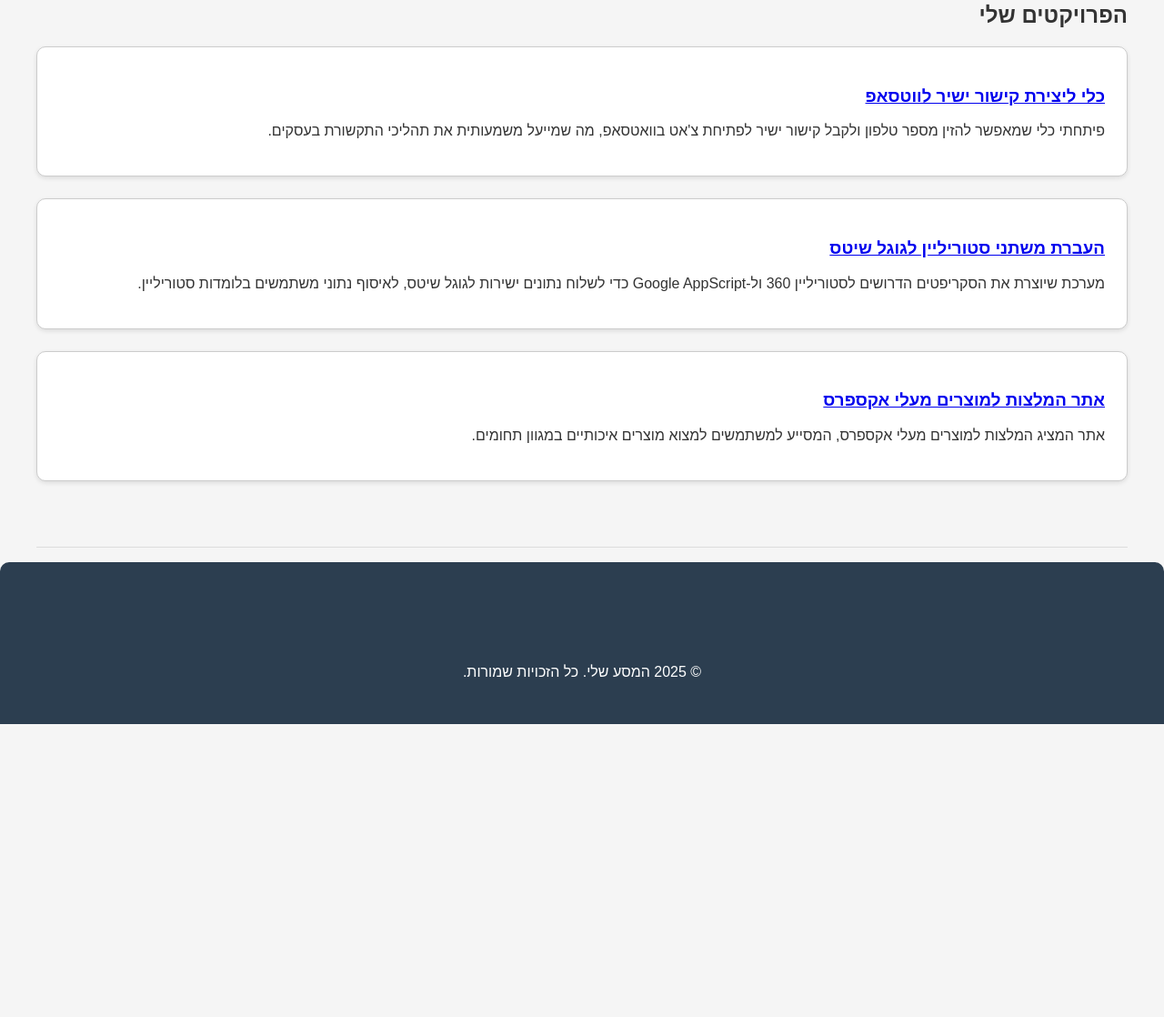
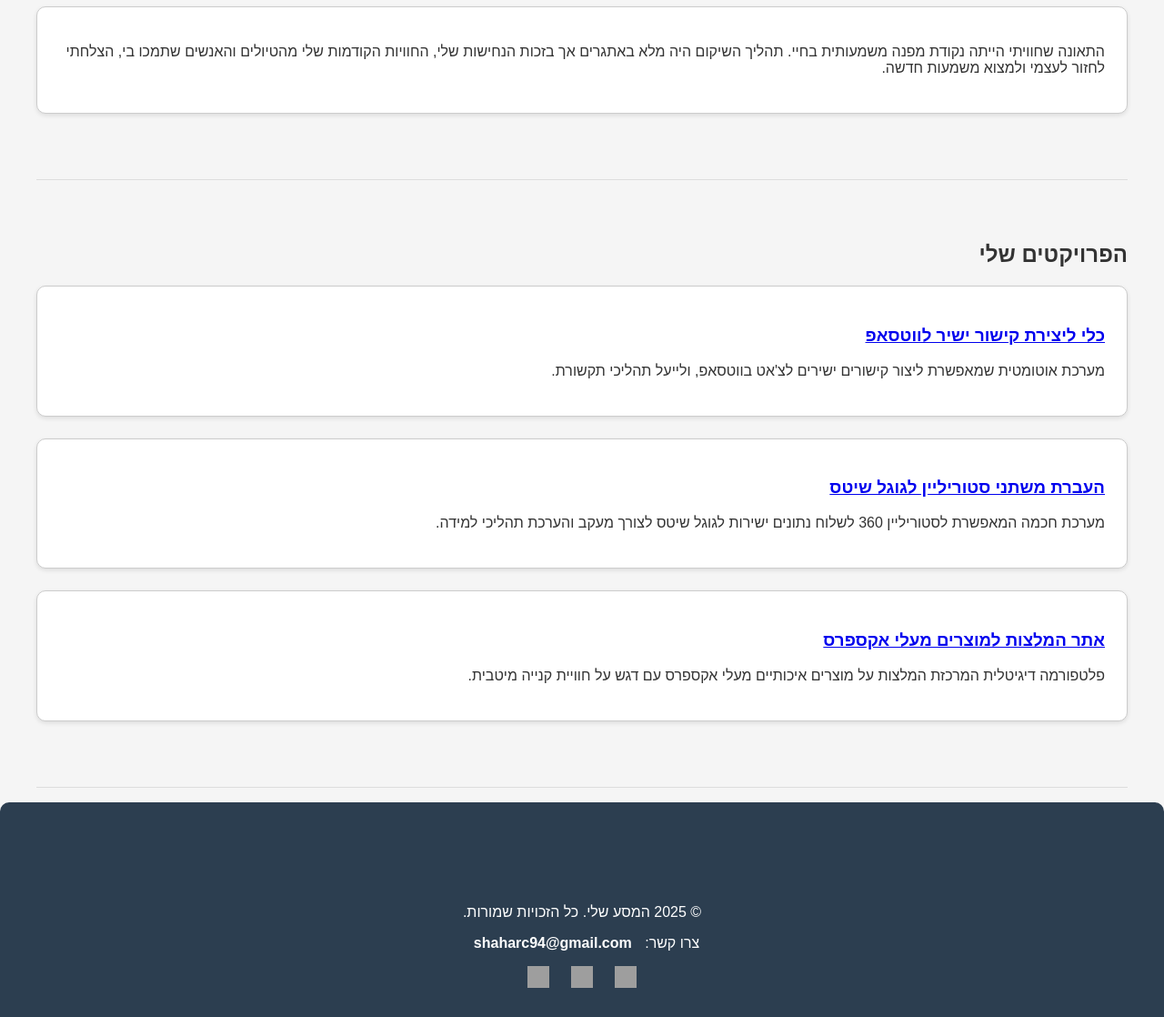
Before and after one commit to shaharc94/website, a plain HTML site: page index.html in a window 1280 px wide. Shown: the part 757-1875 px from the top of the page at 91% size. Before the commit the page ends 1553 px from the top, so only its background shows below. Drawn offline with Linux system fonts and the light colour scheme; grey boxes are pictures that could not be loaded.

Commit message:
Update index.html

```diff
--- a/index.html
+++ b/index.html
@@ -92,6 +92,18 @@
       border-top-left-radius: 10px;
       border-top-right-radius: 10px;
     }
+    .social-links a {
+      color: #fff;
+      margin: 0 10px;
+      text-decoration: none;
+      font-weight: bold;
+      display: inline-block;
+    }
+    .social-links img {
+      width: 24px;
+      height: 24px;
+      vertical-align: middle;
+    }
   </style>
 </head>
 <body>
@@ -100,6 +112,8 @@
       <ul>
         <li><a href="#home">בית</a></li>
         <li><a href="#about">אודות</a></li>
+        <li><a href="#journeys">סיפורי הטיולים</a></li>
+        <li><a href="#recovery">סיפורי התאונה והשיקום</a></li>
         <li><a href="#projects">פרויקטים</a></li>
         <li><a href="#contact">צור קשר</a></li>
       </ul>
@@ -109,14 +123,20 @@
   <div class="container">
     <section id="home" class="hero">
       <h1>ברוכים הבאים למסע שלי</h1>
-      <p>אני שחר כהן, מפתח טכנולוגי ואיש למידה דיגיטלית. כאן תמצאו את הסיפורים שלי, הפרויקטים שאני מפתח, והתובנות מהדרך שעברתי.</p>
+      <p>אני שחר כהן, יזם טכנולוגי ומומחה ללמידה דיגיטלית. כאן תוכלו לקרוא על הדרך שלי, על הפרויקטים שפיתחתי, ועל התובנות מהאתגרים שעברתי.</p>
     </section>
 
-    <section id="about" class="section">
-      <h2>המסע שלי</h2>
+    <section id="journeys" class="section">
+      <h2>סיפורי הטיולים שלי</h2>
       <div class="card">
-        <h3>טיולים לבד והשיקום</h3>
-        <p>הטיולים שלי לפני התאונה לימדו אותי לצאת מאזור הנוחות, לאתגר את עצמי, ולהתחבר לאנשים במהרה. כלים אלו הפכו לקריטיים בתהליך השיקום שלי לאחר התאונה, כשנאלצתי להתמודד עם אתגרים חדשים.</p>
+        <p>במהלך השנים טיילתי ברחבי העולם לבד, חוויתי תרבויות חדשות, למדתי להתמודד עם אתגרים ולצאת מאזור הנוחות שלי. החוויות האלו הכינו אותי לשיקום הפיזי והנפשי שעברתי בעקבות התאונה.</p>
+      </div>
+    </section>
+
+    <section id="recovery" class="section">
+      <h2>סיפורי התאונה והשיקום</h2>
+      <div class="card">
+        <p>התאונה שחוויתי הייתה נקודת מפנה משמעותית בחיי. תהליך השיקום היה מלא באתגרים אך בזכות הנחישות שלי, החוויות הקודמות שלי מהטיולים והאנשים שתמכו בי, הצלחתי לחזור לעצמי ולמצוא משמעות חדשה.</p>
       </div>
     </section>
 
@@ -124,22 +144,34 @@
       <h2>הפרויקטים שלי</h2>
       <div class="card">
         <h3><a href="https://temp.lomdda.com/Shahar/whatsapplinker/index.html" target="_blank">כלי ליצירת קישור ישיר לווטסאפ</a></h3>
-        <p>פיתחתי כלי שמאפשר להזין מספר טלפון ולקבל קישור ישיר לפתיחת צ'אט בוואטסאפ, מה שמייעל משמעותית את תהליכי התקשורת בעסקים.</p>
+        <p>מערכת אוטומטית שמאפשרת ליצור קישורים ישירים לצ'אט בווטסאפ, ולייעל תהליכי תקשורת.</p>
       </div>
       <div class="card">
         <h3><a href="https://shaharc94.github.io/storylinegooglesheetcodeassistant/" target="_blank">העברת משתני סטוריליין לגוגל שיטס</a></h3>
-        <p>מערכת שיוצרת את הסקריפטים הדרושים לסטוריליין 360 ול-Google AppScript כדי לשלוח נתונים ישירות לגוגל שיטס, לאיסוף נתוני משתמשים בלומדות סטוריליין.</p>
+        <p>מערכת חכמה המאפשרת לסטוריליין 360 לשלוח נתונים ישירות לגוגל שיטס לצורך מעקב והערכת תהליכי למידה.</p>
       </div>
       <div class="card">
         <h3><a href="https://shaharc94.github.io/alibali/" target="_blank">אתר המלצות למוצרים מעלי אקספרס</a></h3>
-        <p>אתר המציג המלצות למוצרים מעלי אקספרס, המסייע למשתמשים למצוא מוצרים איכותיים במגוון תחומים.</p>
+        <p>פלטפורמה דיגיטלית המרכזת המלצות על מוצרים איכותיים מעלי אקספרס עם דגש על חוויית קנייה מיטבית.</p>
       </div>
     </section>
   </div>
 
   <footer>
-    <div class="container">
+    <div id="contact" class="container">
       <p>&copy; 2025 המסע שלי. כל הזכויות שמורות.</p>
+      <div class="social-links">
+        <p>צרו קשר: <a href="mailto:shaharc94@gmail.com">shaharc94@gmail.com</a></p>
+        <a href="https://www.instagram.com/shaharmc94/" target="_blank">
+          <img src="https://upload.wikimedia.org/wikipedia/commons/a/a5/Instagram_icon.png" alt="Instagram">
+        </a>
+        <a href="https://www.linkedin.com/in/shaharc94/" target="_blank">
+          <img src="https://upload.wikimedia.org/wikipedia/commons/c/ca/LinkedIn_logo_initials.png" alt="LinkedIn">
+        </a>
+        <a href="https://www.facebook.com/shaharc94/" target="_blank">
+          <img src="https://upload.wikimedia.org/wikipedia/commons/5/51/Facebook_f_logo_%282019%29.svg" alt="Facebook">
+        </a>
+      </div>
     </div>
   </footer>
 </body>
```
